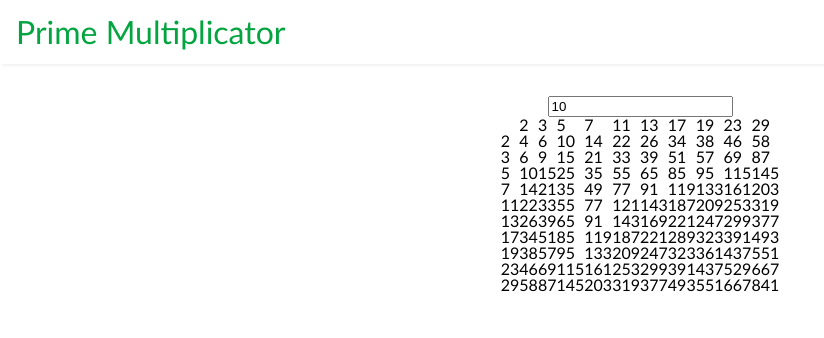
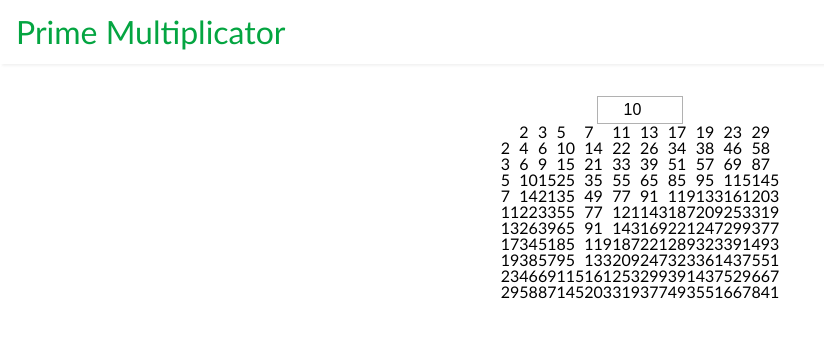
Before and after one commit to Oyekunle-Mark/prime-multiplicator, a React (Create React App) app: page / in a window 1280 px wide. Shown: the top 338 px of the page, without its empty margins (0-824 px from the left). Built offline with nearby package versions, Linux system fonts and the light colour scheme.

Commit message:
Styled the input

```diff
--- a/src/components/input/Input.css
+++ b/src/components/input/Input.css
@@ -0,0 +1,13 @@
+.input {
+    display: flex;
+    flex-direction: column;
+    align-items: center;
+}
+
+.input input {
+    width: 5rem;
+    height: 1.5rem;
+    border: 1px solid #b1b1b1;
+    font-size: 1rem;
+    text-align: center;
+}
--- a/src/components/input/Input.js
+++ b/src/components/input/Input.js
@@ -15,7 +15,7 @@ const Input = ({ size, setSize }) => {
   };
 
   return (
-    <div>
+    <div className="input">
       <input
         type="number"
         value={size}
```
